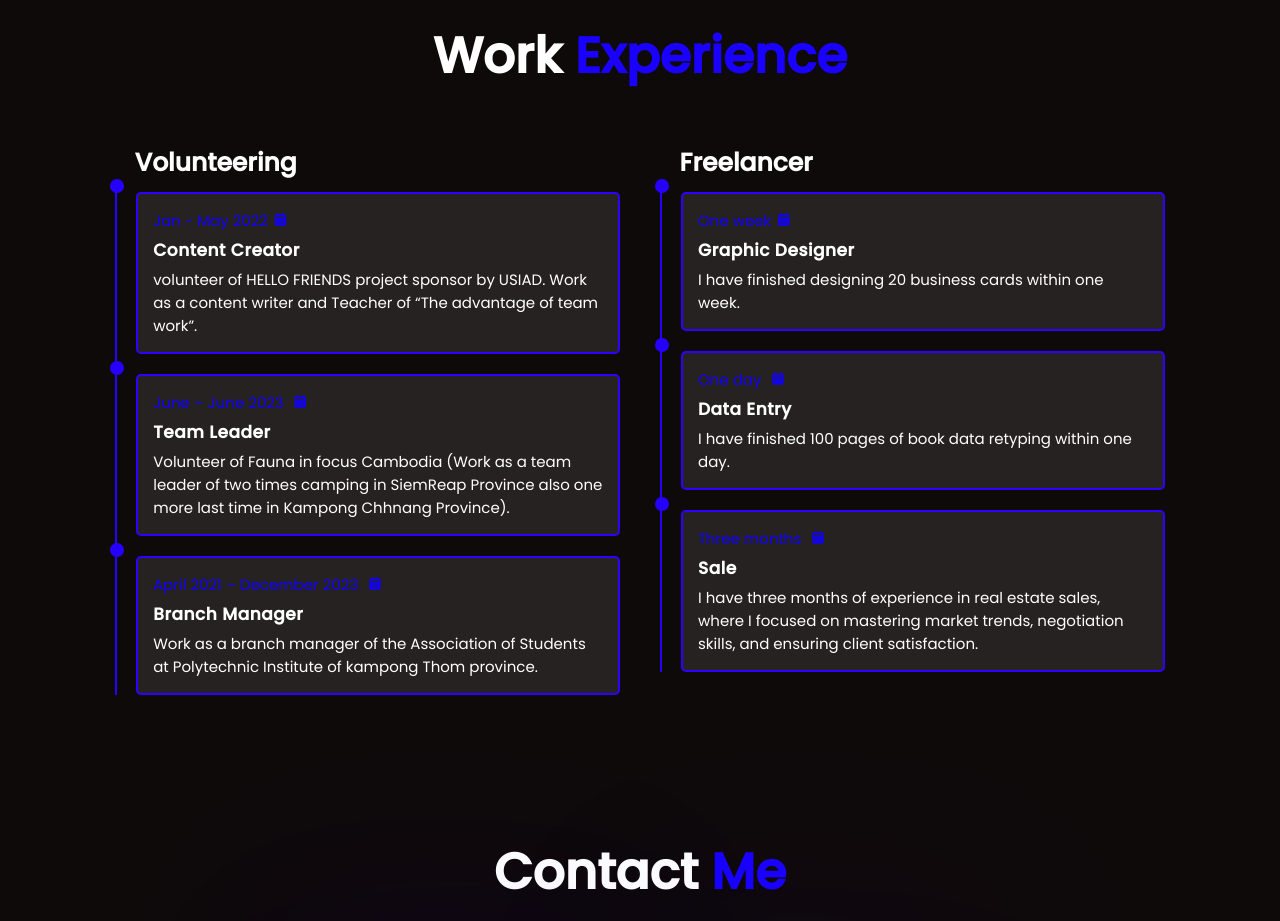
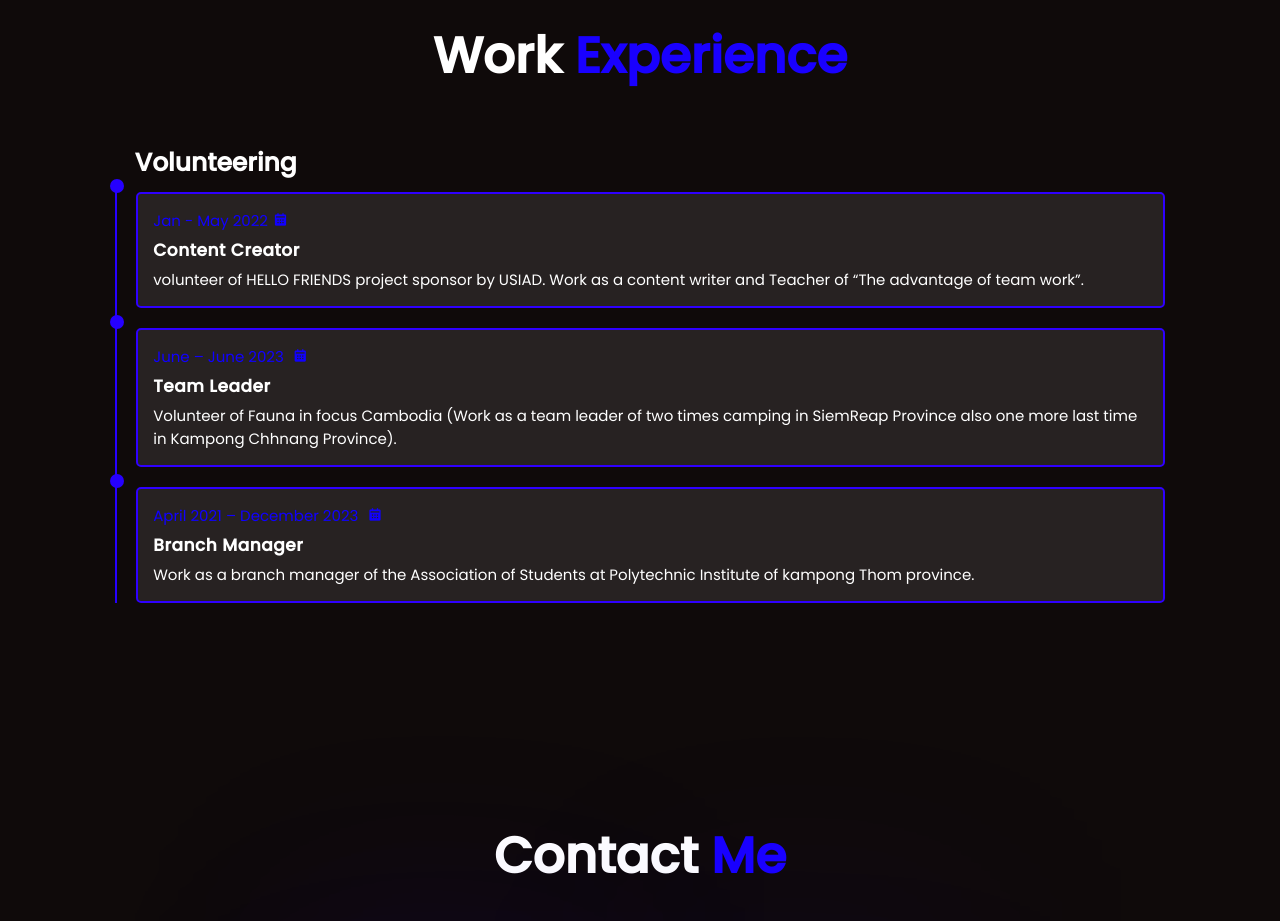
Before and after one commit to PEav52/PEAV-lab, a plain HTML site: page index.html in a window 1280 px wide. Shown: the part 3440-4361 px from the top of the page. Drawn offline with nearby package versions, Linux system fonts and the light colour scheme.

Commit message:
Update index.html

```diff
--- a/index.html
+++ b/index.html
@@ -203,32 +203,6 @@ One of my most rewarding experiences was working with Fauna in Focus Cambodia, w
                     </div>
                 </div>
             </div>
-            <div class="column">
-                <h2>Freelancer</h2>
-                <div class="box">
-                    <div class="education-content">
-                        <div class="content">
-                            <div class="year">One week<i class='bx bxs-calendar'></i></div>
-                            <h3>Graphic Designer</h3>
-                            <p>I have finished designing 20 business cards within one week.</p>
-                        </div>
-                    </div>
-                    <div class="education-content">
-                        <div class="content">
-                            <div class="year">One day <i class='bx bxs-calendar'></i></div>
-                            <h3>Data Entry</h3>
-                            <p>I have finished 100 pages of book data retyping within one day.</p>
-                        </div>
-                    </div>
-                    <div class="education-content">
-                        <div class="content">
-                            <div class="year">Three months <i class='bx bxs-calendar'></i></div>
-                            <h3>Sale</h3>
-                            <p>I have three months of experience in real estate sales, where I focused on mastering market trends, negotiation skills, and ensuring client satisfaction.</p>
-                        </div>
-                    </div>
-                </div>
-            </div>
         </div>
     </section>
 
```
